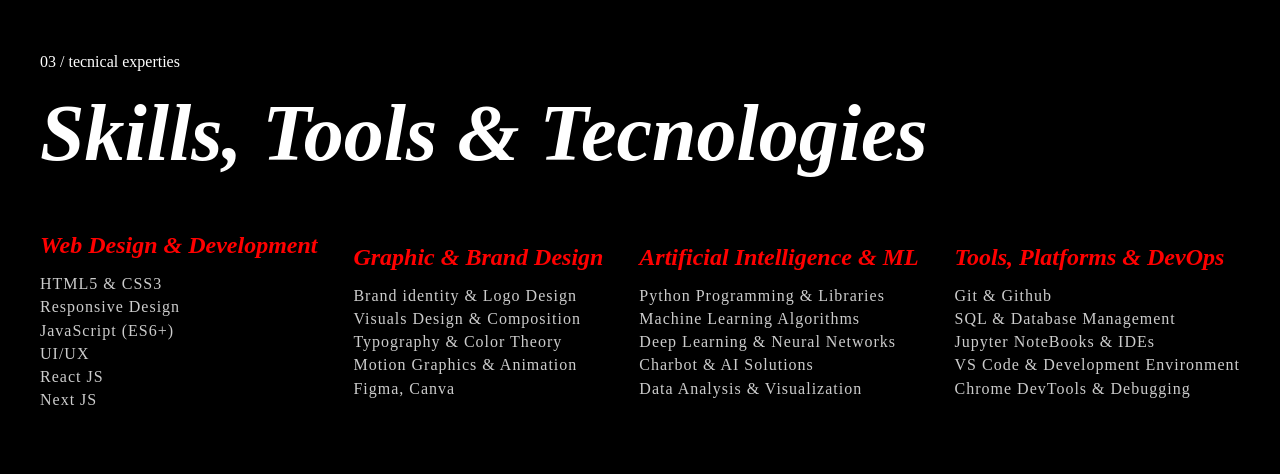
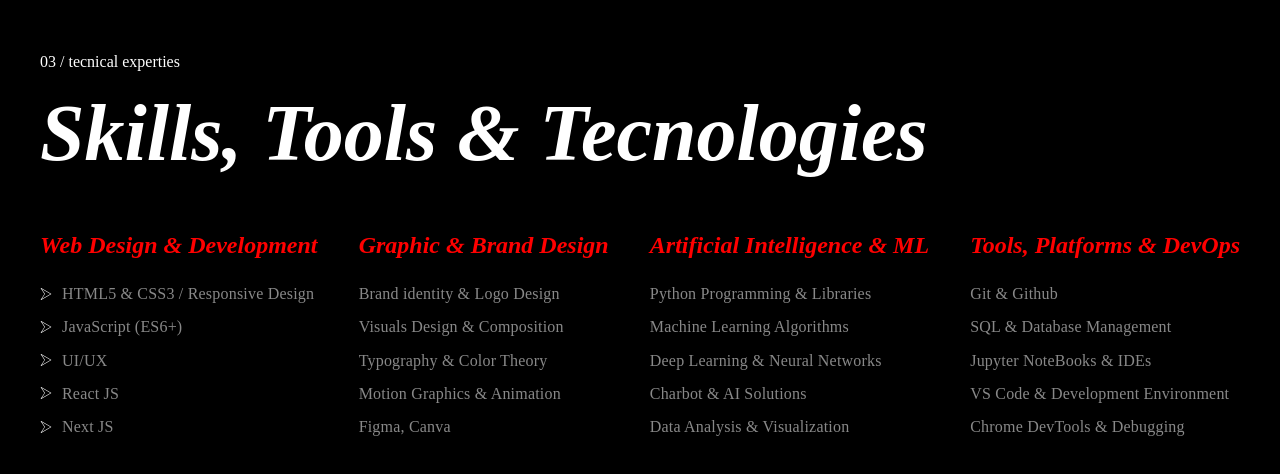
Before and after one commit to byllzz/portfolio, a React (Vite) app: page / in a window 1280 px wide. Shown: the top 474 px of the page. Built offline with nearby package versions, Linux system fonts and the light colour scheme; a web font is replaced by a local one.

Commit message:
creates skill section

```diff
--- a/src/sections/SkillsSection.jsx
+++ b/src/sections/SkillsSection.jsx
@@ -2,11 +2,12 @@ import React from 'react'
 import SectionTag from '../components/SectionTag'
 import styles from '../styles/SkillsSection.module.css'
 import SectionTitle from '../components/SectionTitle'
+import ArrowIcon from '../components/ArrowIcon'
 
 export default function SkillsSection() {
 
   const dev_skills = [
-    'HTML5 & CSS3', "Responsive Design" ,
+    'HTML5 & CSS3 / Responsive Design' ,
     "JavaScript (ES6+)" , "UI/UX" , "React JS" , "Next JS"
   ];
 
@@ -36,7 +37,7 @@ export default function SkillsSection() {
     <h2>Web Design & Development</h2>
     {dev_skills.map((item , index) => (
       <li key={index}>
-        {item}
+       <ArrowIcon height={12} width={12} fill="#fff" /> {item}
       </li>
     ))}
   </ul>
--- a/src/styles/SkillsSection.module.css
+++ b/src/styles/SkillsSection.module.css
@@ -43,6 +43,11 @@
 .skillsData ul li {
   font-size: 16px;
   font-family: "Inter";
-  color: #ccc;
-  letter-spacing: 1px;
+  color: #888888;
+  font-weight: 400;
+  letter-spacing: .2px;
+  margin-top: 10px;
+  display: flex;
+  align-items: center;
+  gap: 10px;
 }
```
